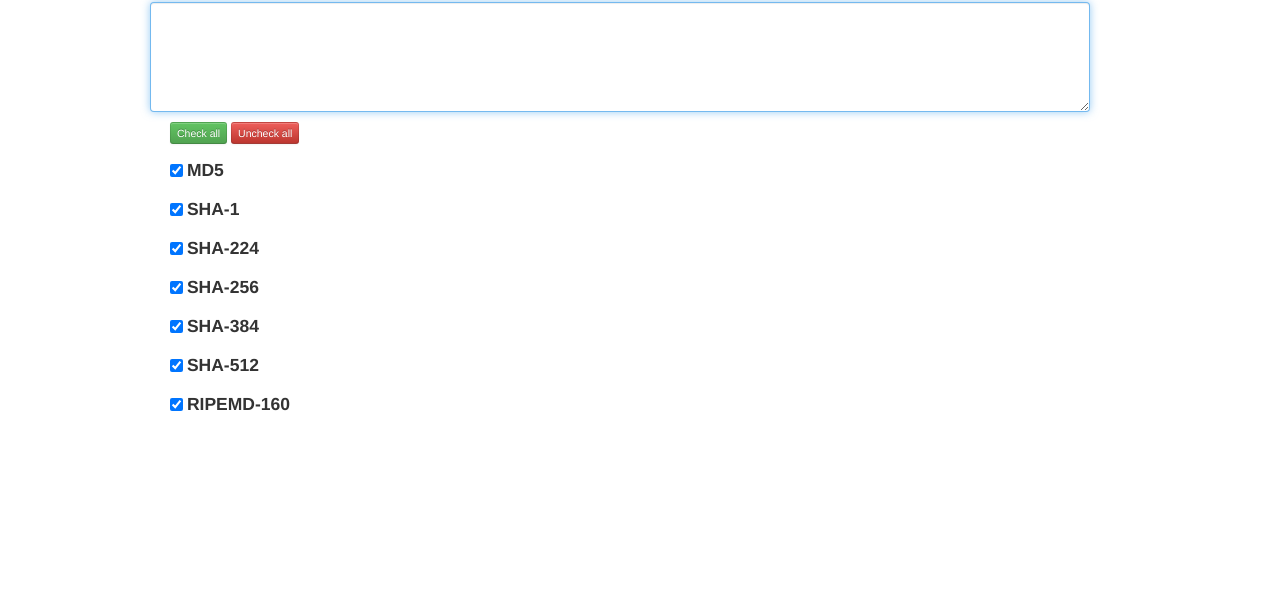
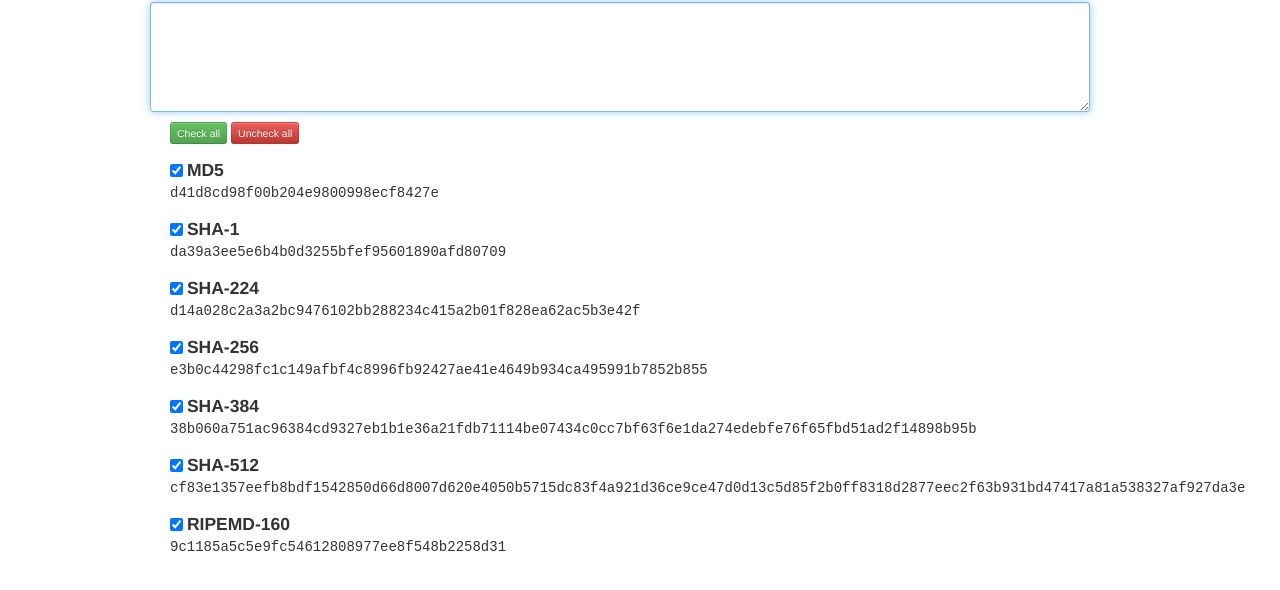
Before and after one commit to eddloschi/digest_tool, a plain HTML site: page static/index.html in a window 1280 px wide. Shown: the part 120-710 px from the top of the page. Drawn offline with nearby package versions, Linux system fonts and the light colour scheme.

Commit message:
Default digests added

```diff
--- a/static/index.html
+++ b/static/index.html
@@ -38,7 +38,7 @@
       </div>
       <div class="row">
         <div class="span12">
-          <div id="md5" class="digest"></div>
+          <div id="md5" class="digest">d41d8cd98f00b204e9800998ecf8427e</div>
         </div>
       </div>
       <div class="row result">
@@ -49,7 +49,7 @@
       </div>
       <div class="row">
         <div class="span12">
-          <div id="sha1" class="digest"></div>
+          <div id="sha1" class="digest">da39a3ee5e6b4b0d3255bfef95601890afd80709</div>
         </div>
       </div>
       <div class="row result">
@@ -60,7 +60,7 @@
       </div>
       <div class="row">
         <div class="span12">
-          <div id="sha224" class="digest"></div>
+          <div id="sha224" class="digest">d14a028c2a3a2bc9476102bb288234c415a2b01f828ea62ac5b3e42f</div>
         </div>
       </div>
       <div class="row result">
@@ -71,7 +71,7 @@
       </div>
       <div class="row">
         <div class="span12">
-          <div id="sha256" class="digest"></div>
+          <div id="sha256" class="digest">e3b0c44298fc1c149afbf4c8996fb92427ae41e4649b934ca495991b7852b855</div>
         </div>
       </div>
       <div class="row result">
@@ -82,7 +82,7 @@
       </div>
       <div class="row">
         <div class="span12">
-          <div id="sha384" class="digest"></div>
+          <div id="sha384" class="digest">38b060a751ac96384cd9327eb1b1e36a21fdb71114be07434c0cc7bf63f6e1da274edebfe76f65fbd51ad2f14898b95b</div>
         </div>
       </div>
       <div class="row">
@@ -93,7 +93,7 @@
       </div>
       <div class="row">
         <div class="span12">
-          <div id="sha512" class="digest"></div>
+          <div id="sha512" class="digest">cf83e1357eefb8bdf1542850d66d8007d620e4050b5715dc83f4a921d36ce9ce47d0d13c5d85f2b0ff8318d2877eec2f63b931bd47417a81a538327af927da3e</div>
         </div>
       </div>
       <div class="row result">
@@ -104,7 +104,7 @@
       </div>
       <div class="row">
         <div class="span12">
-          <div id="ripemd160" class="digest"></div>
+          <div id="ripemd160" class="digest">9c1185a5c5e9fc54612808977ee8f548b2258d31</div>
         </div>
       </div>
     </div>
```
